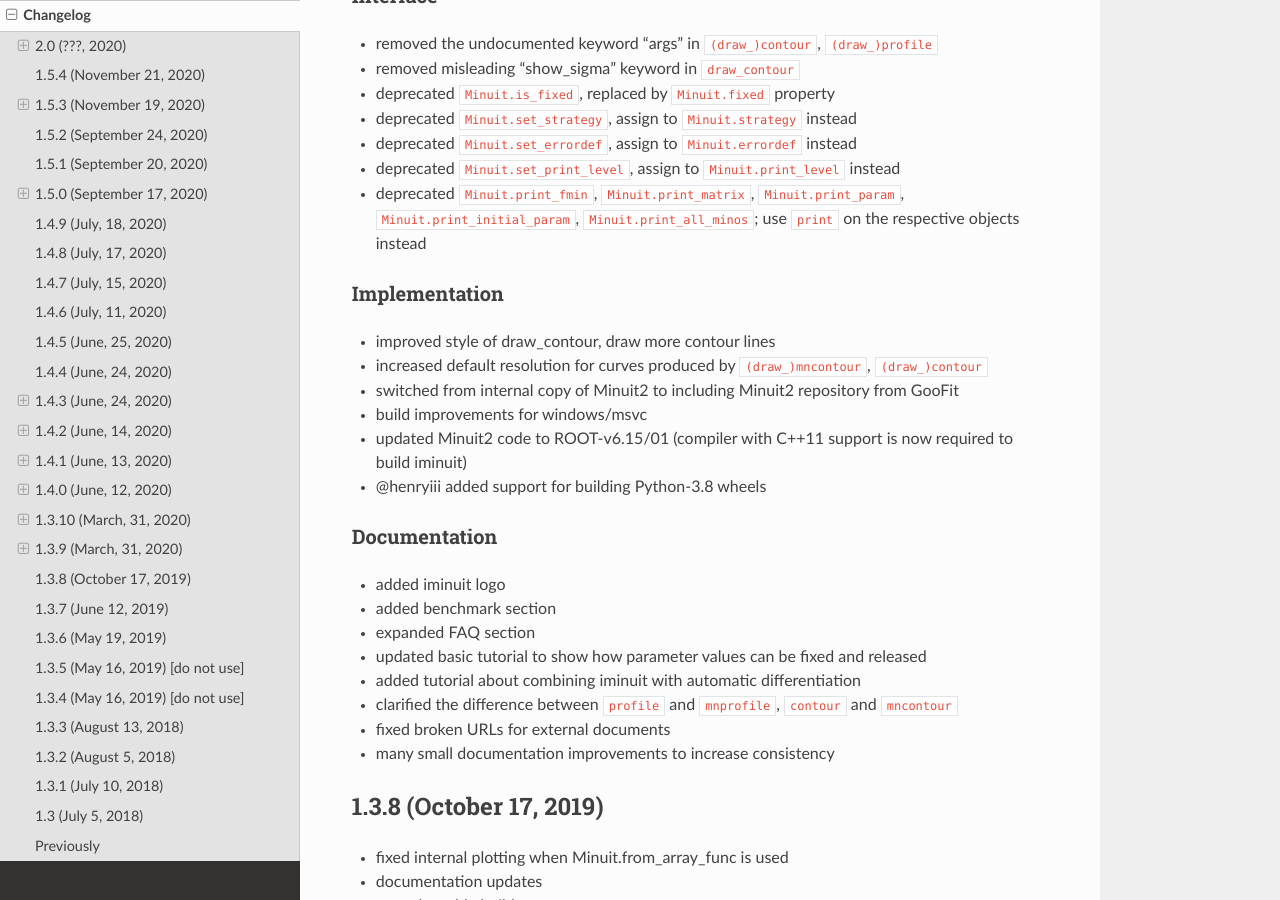
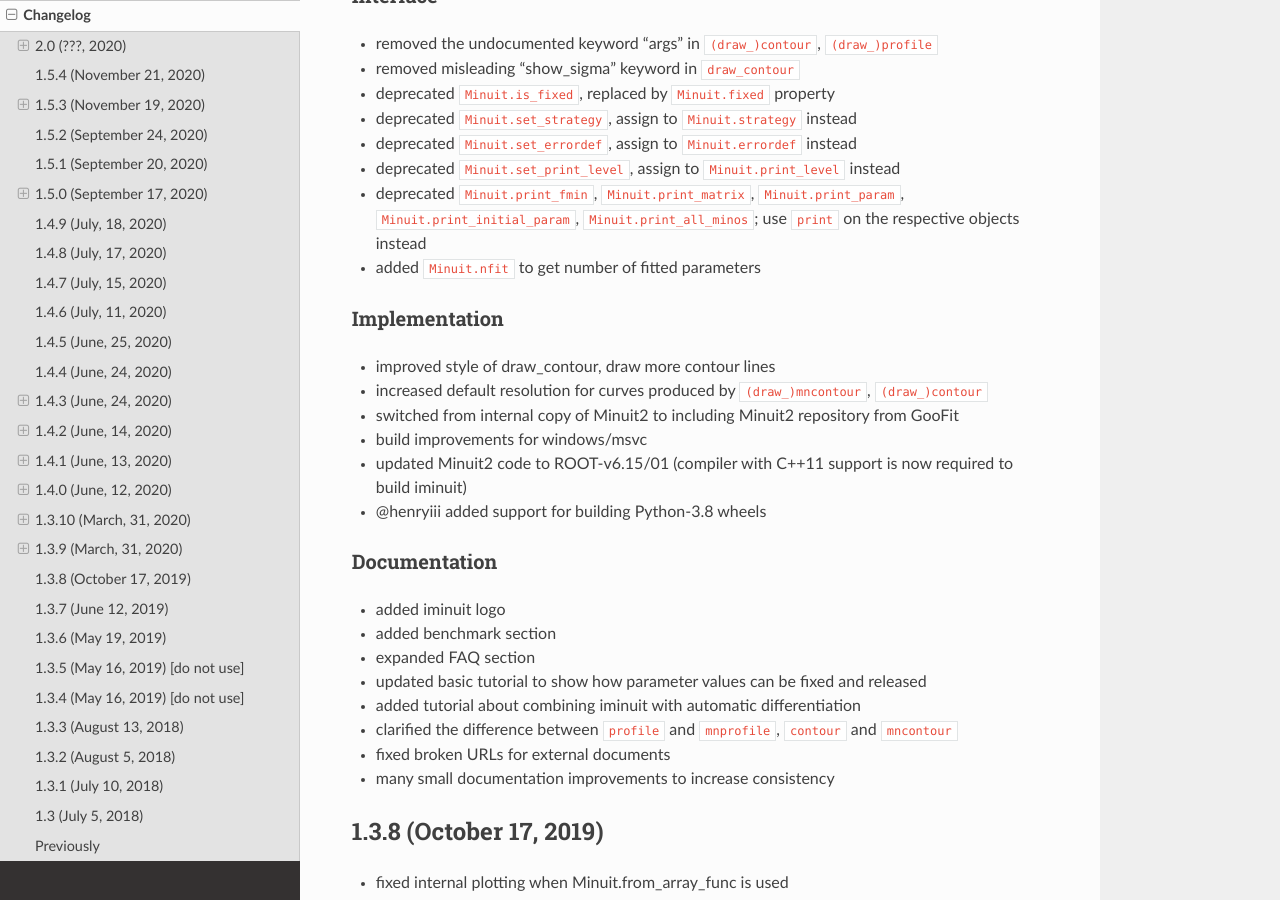
Before and after one commit to scikit-hep/iminuit, a Sphinx documentation site: the page built from doc/changelog.rst, in a window 1280 px wide and 900 px high, scrolled down 8770 px. Built offline with Sphinx 7.4.7 and the Read the Docs theme 2.0.0, drawn with Linux system fonts in a browser that asks for light colours.

Commit message:
amend changelog

```diff
--- a/doc/changelog.rst
+++ b/doc/changelog.rst
@@ -335,6 +335,7 @@ Interface
 - deprecated ``Minuit.set_errordef``, assign to ``Minuit.errordef`` instead
 - deprecated ``Minuit.set_print_level``, assign to ``Minuit.print_level`` instead
 - deprecated ``Minuit.print_fmin``, ``Minuit.print_matrix``, ``Minuit.print_param``, ``Minuit.print_initial_param``, ``Minuit.print_all_minos``; use ``print`` on the respective objects instead
+- added ``Minuit.nfit`` to get number of fitted parameters
 
 Implementation
 ~~~~~~~~~~~~~~
```
